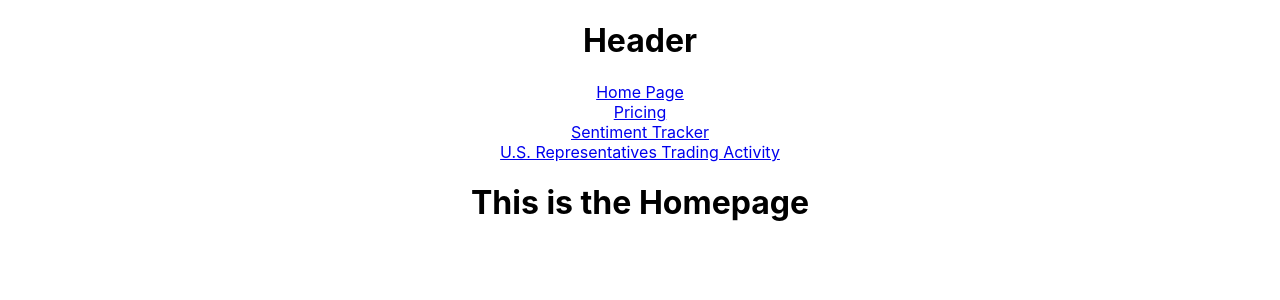
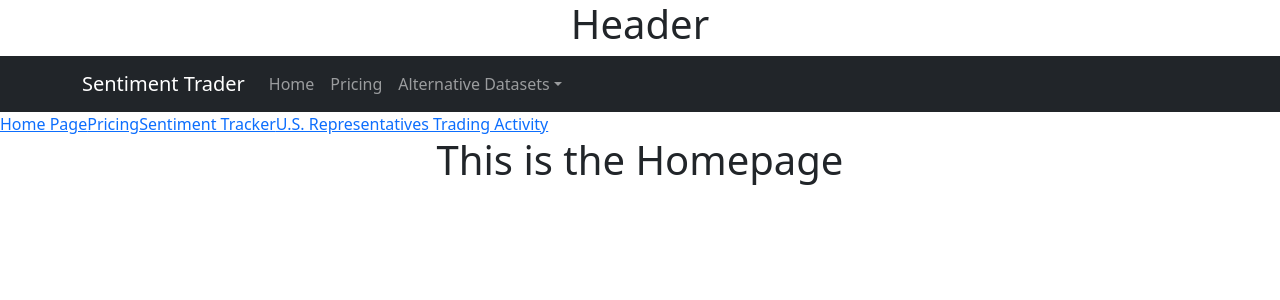
Before and after one commit to rkirk430/Project_3_FrontEnd, a React (Create React App) app: page / in a window 1280 px wide. Shown: the top 300 px of the page. Built offline with nearby package versions, Linux system fonts and the light colour scheme.

Commit message:
New Nav Styling with Bootstrap

```diff
--- a/package.json
+++ b/package.json
@@ -6,7 +6,9 @@
     "@testing-library/jest-dom": "^5.16.4",
     "@testing-library/react": "^13.2.0",
     "@testing-library/user-event": "^13.5.0",
+    "bootstrap": "^5.1.3",
     "react": "^18.1.0",
+    "react-bootstrap": "^2.4.0",
     "react-dom": "^18.1.0",
     "react-router": "^6.3.0",
     "react-router-dom": "^6.3.0",
--- a/src/App.js
+++ b/src/App.js
@@ -8,7 +8,7 @@ import Sentiment from './pages/sentiment';
 import Government from './pages/government';
 import Header from './components/main';
 import Nav from './components/nav';
-
+import Sandbox from './components/sandbox';
 
 
 
@@ -17,7 +17,7 @@ function App() {
   return (
     <div className="App">
       <Header/>
-
+      <Sandbox />
       <Nav />
       <Routes>
         <Route path = "/" element = {<Home/>} />
--- /dev/null
+++ b/src/components/sandbox.js
@@ -0,0 +1,30 @@
+import {Navbar, Container, Nav, NavDropdown} from "react-bootstrap";
+import "bootstrap/dist/css/bootstrap.min.css";
+
+const Sandbox = (props) => {
+    return (
+        <div className="SandboxNav">
+            <header>
+                <Navbar bg="dark" variant="dark" expand="lg">
+                <Container>
+                    <Navbar.Brand href="/">Sentiment Trader</Navbar.Brand>
+                    <Navbar.Toggle aria-controls="basic-navbar-nav" />
+                    <Navbar.Collapse id="basic-navbar-nav">
+                    <Nav className="me-auto">
+                        <Nav.Link href="/">Home</Nav.Link>
+                        <Nav.Link href="/pricing">Pricing</Nav.Link>
+                        <NavDropdown title="Alternative Datasets" id="basic-nav-dropdown">
+                        <NavDropdown.Item href="#action/3.1">Stock Pricing</NavDropdown.Item>
+                        <NavDropdown.Item href="#action/3.2">Reddit Sentiment</NavDropdown.Item>
+                        <NavDropdown.Item href="#action/3.3">Congress Trading Activity</NavDropdown.Item>
+                        </NavDropdown>
+                    </Nav>
+                    </Navbar.Collapse>
+                </Container>
+                </Navbar>
+            </header>
+        </div>
+    );
+};
+
+export default Sandbox;
```
Also changed, not shown: 1 other file (tests, documents, lock files or other folders).
